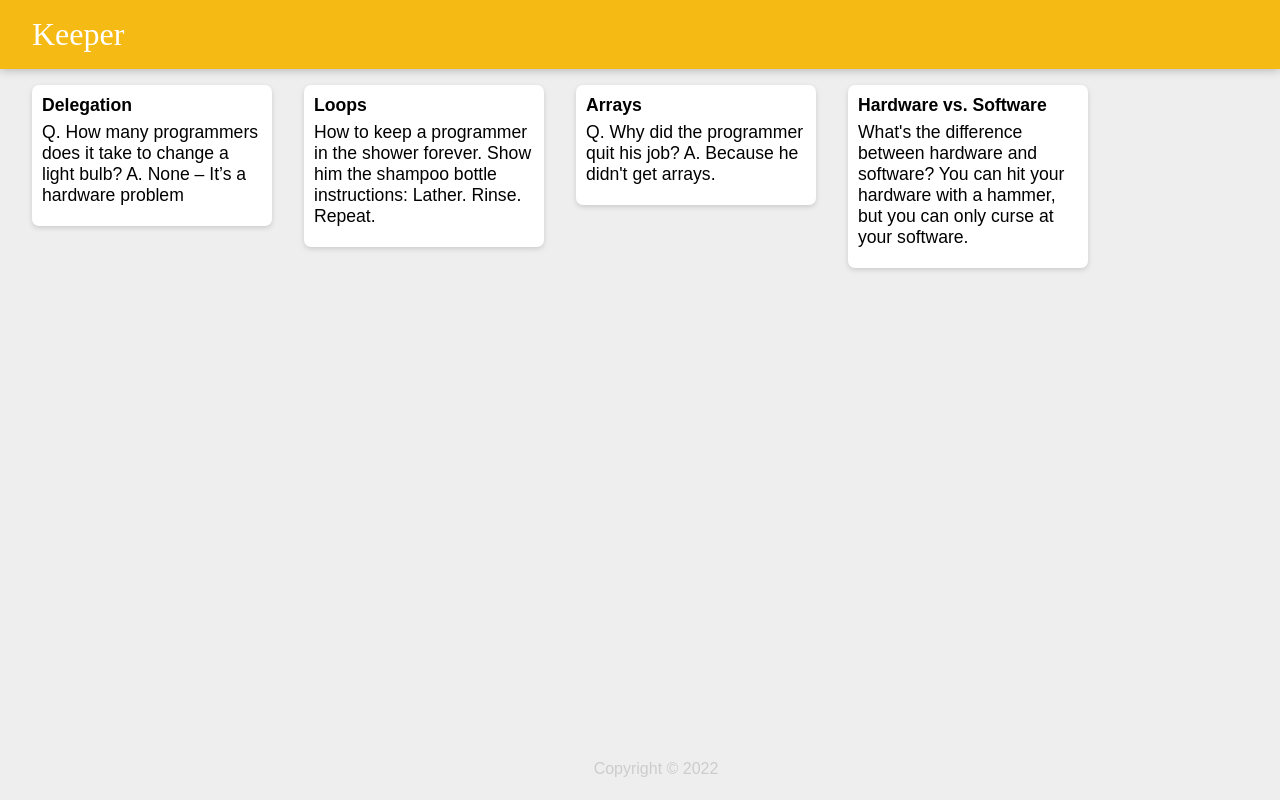
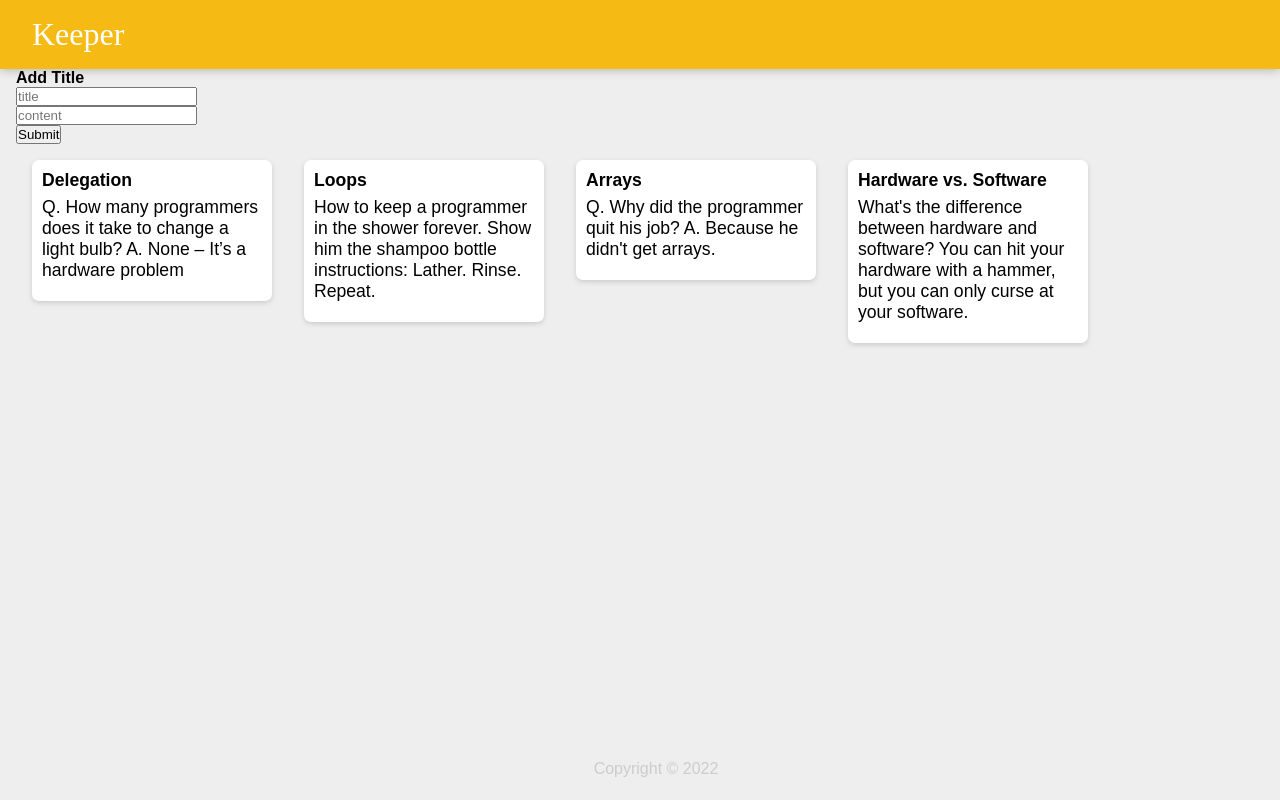
Before and after one commit to swarnaprony/KeeperApp, a React (Create React App) app: page / in a window 1280 px wide. Built offline with nearby package versions, Linux system fonts and the light colour scheme.

Commit message:
Update App.jsx to add add note functionality

```diff
--- a/src/components/App.jsx
+++ b/src/components/App.jsx
@@ -1,4 +1,4 @@
-import React from "react";
+import React, {useState} from "react";
 import Header from "./Header";
 import Note from "./Note";
 import Footer from "./Footer";
@@ -6,17 +6,79 @@ import notes from "./notes";
 
 
 function App() {
-    return (<div>
+
+    const [newNotes, setNewNotes] = useState([...notes]);
+    const [recentNote, setRecentNote] = useState([{
+        title:"",
+        content: ""}]);
+
+    function handleChange(event) {
+        console.log("Changed")
+
+       const {value, name} = event.target;
+
+       setRecentNote((prevValue) => {
+           if (name === "title") {
+               return {
+               title: value,
+               content: prevValue.content
+               };
+           } else if (name === "content") {
+               return{
+                title: prevValue.title,
+                content: value
+               };
+
+           }
+       });
+    }
+
+
+    function handleSubmit(event) {
+        event.preventDefault();
+        console.log("Submitted")
+        setNewNotes((prevNote) => {
+            return [...prevNote, recentNote]
+        })
+
+
+    }
+
+    return (
+    <div>
         <Header/>
+        <form onSubmit={handleSubmit}>
+            <h4>Add Title</h4>
             <div>
-            {notes.map(note => (
+            <input
+                onChange={handleChange}
+                type="text"
+                placeholder="title"
+                name="title"
+            /><br></br>
+            <input
+                onChange={handleChange}
+                type="text"
+                placeholder="content"
+                name="content"
+            /><br></br>
+
+        </div>
+            <button type="submit">Submit</button>
+        </form>
+
+        <div>
+        {newNotes.map(note => (
             <Note
                 key={note.key}
                 title={note.title}
                 content={note.content}
         />)
+
         )}
+
     </div>
+
         <Footer />
     </div>)
 }
```
Lines whose indentation alone changed are shown as unchanged.
